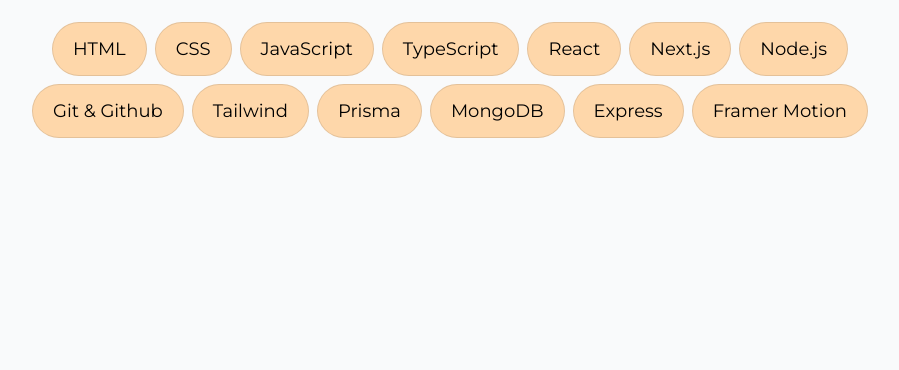
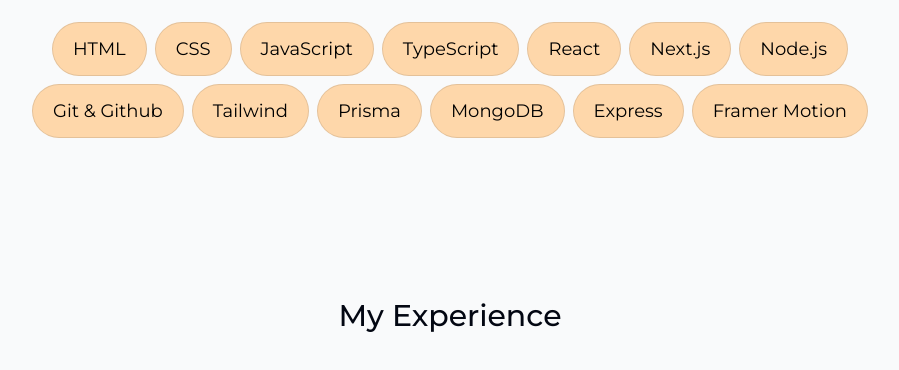
Before and after one commit to akamateus/portfolio, a Next.js app: page / in a window 1280 px wide. Shown: the part 2649-3019 px from the top of the page, without its empty margins (190-1089 px from the left). Built offline with nearby package versions, Linux system fonts and the light colour scheme.

Commit message:
added npm i --save-dev @types/react-vertical-timeline-component

```diff
--- a/app/page.tsx
+++ b/app/page.tsx
@@ -4,6 +4,7 @@
 import About from "@/components/about";
 import Projects from "@/components/projects";
 import Skills from "@/components/skills";
+import Experience from "@/components/experience";
 
 export default function Home() {
   return (
@@ -13,6 +14,7 @@
       <About />
       <Projects />
       <Skills />
+      <Experience />
     </main>
   );
 }
--- a/components/experience.tsx
+++ b/components/experience.tsx
@@ -0,0 +1,15 @@
+import {
+  VerticalTimeline,
+  VerticalTimelineElement,
+} from "react-vertical-timeline-component";
+import "react-vertical-timeline-component/style.min.css";
+import React from "react";
+import SectionHeading from "./section-heading";
+
+export default function Experience() {
+  return (
+    <section id="experience">
+      <SectionHeading>My experience</SectionHeading>
+    </section>
+  );
+}
--- a/package.json
+++ b/package.json
@@ -26,5 +26,8 @@
     "react-vertical-timeline-component": "^3.6.0",
     "tailwindcss": "3.3.3",
     "typescript": "5.1.6"
+  },
+  "devDependencies": {
+    "@types/react-vertical-timeline-component": "^3.3.3"
   }
 }
```
Also changed, not shown: 1 other file (tests, documents, lock files or other folders).
